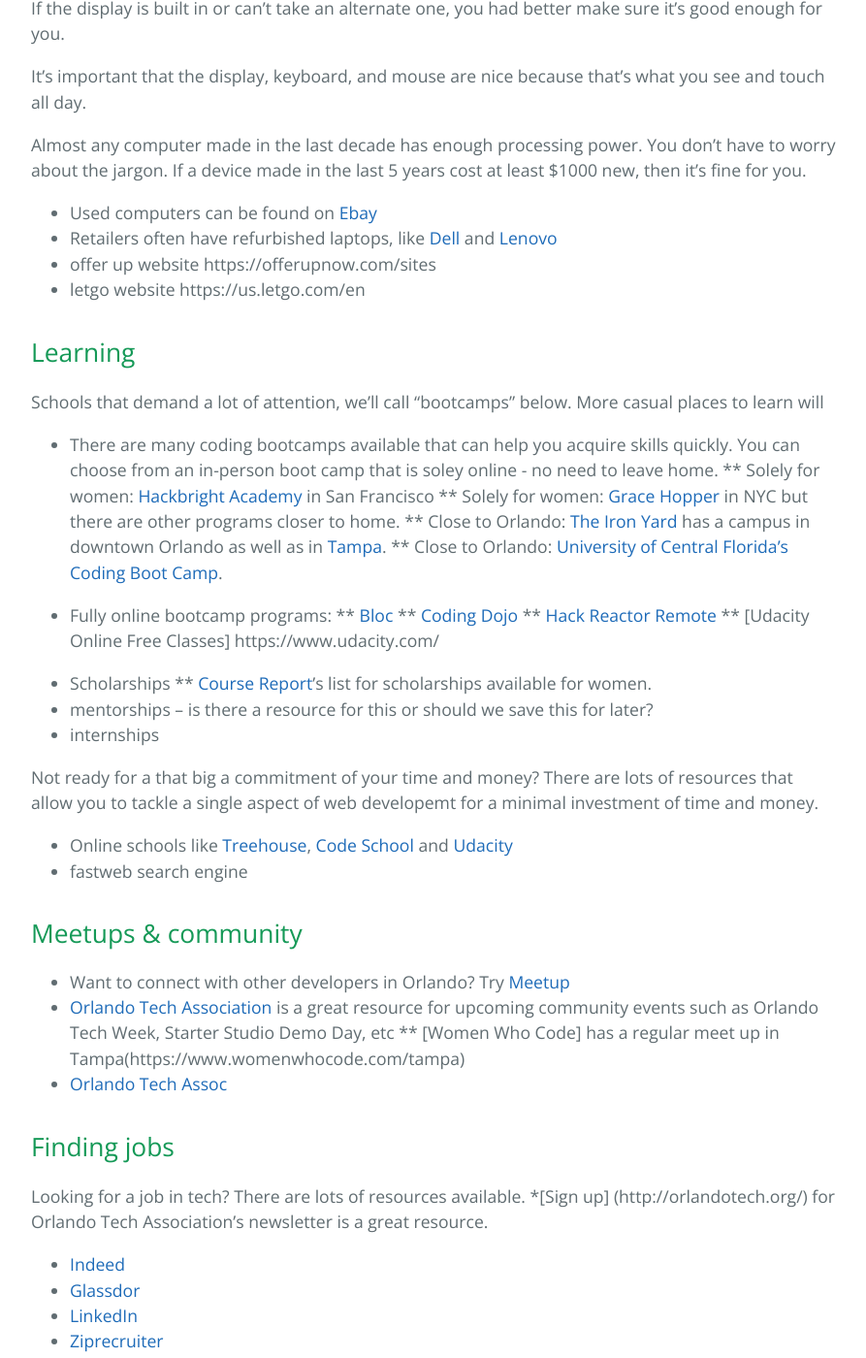
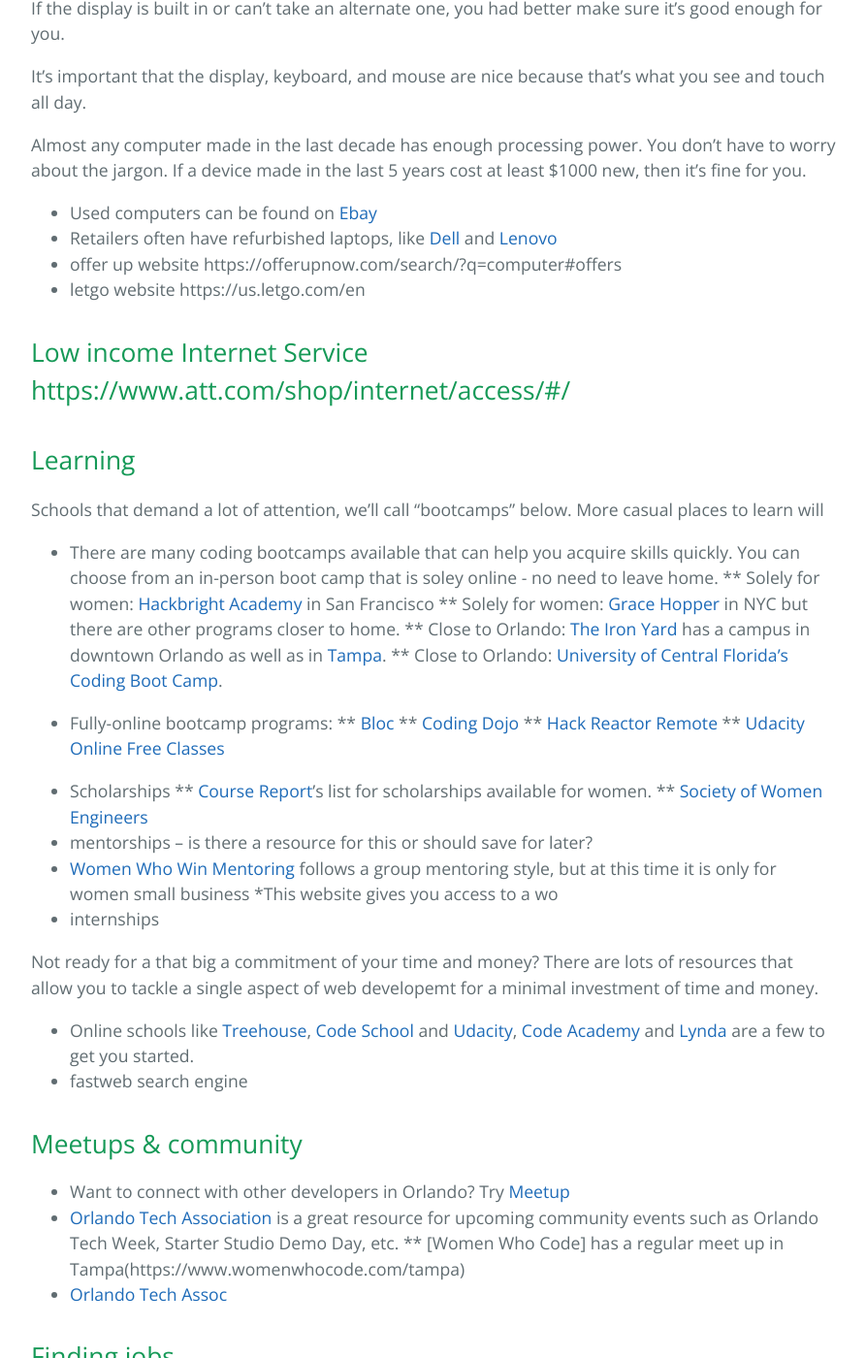
Before and after one commit to chadmiller/ladydev-info, a Jekyll site: the page built from index.md, in a window 1280 px wide and 1400 px high, scrolled down 651 px. Shown: the whole window at 97% size, without its empty margins (192-1085 px from the left). Built offline with Jekyll 4.4.1, drawn with Linux system fonts in a browser that asks for light colours; nearby versions of some CDN libraries; library files that are not in the unit come from our copies.

Commit message:
Update index.md

```diff
--- a/index.md
+++ b/index.md
@@ -17,8 +17,10 @@
 
 * Used computers can be found on [Ebay](http://ebay.com)
 * Retailers often have refurbished laptops, like [Dell](https://www.dellrefurbished.com/) and [Lenovo](http://outlet.lenovo.com/)
-* offer up  website https://offerupnow.com/sites
+* offer up  website https://offerupnow.com/search/?q=computer#offers
 * letgo website https://us.letgo.com/en
+
+## Low income Internet Service https://www.att.com/shop/internet/access/#/
 
 ## Learning
 
@@ -30,25 +32,28 @@
 ** Close to Orlando: [The Iron Yard](https://www.theironyard.com/locations/orlando.html) has a campus in downtown Orlando as well as in [Tampa](https://www.theironyard.com/locations/tampa-bay.html).
 ** Close to Orlando: [University of Central Florida's Coding Boot Camp](https://codingbootcamp.ce.ucf.edu/).
 
-* Fully online bootcamp programs:
+* Fully-online bootcamp programs:
 ** [Bloc](https://www.bloc.io/web-developer-career-bootcamp)
 ** [Coding Dojo](http://www.codingdojo.com/)
 ** [Hack Reactor Remote](http://www.hackreactor.com/remote/)
-** [Udacity Online Free Classes] https://www.udacity.com/
+** [Udacity Online Free Classes](https://www.udacity.com/)
 
 * Scholarships
 ** [Course Report](https://www.coursereport.com/blog/bootcamp-scholarships-for-women-a-comprehensive-list)'s list for scholarships available for women.
-* mentorships -- is there a resource for this or should we save this for later?
+** [Society of Women Engineers](http://societyofwomenengineers.swe.org/scholarships)
+* mentorships -- is there a resource for this or should save for later?
+* [Women Who Win Mentoring](http://nawboorlando.org/calendar/2017/2/16/women-who-win-mentoring) follows a group mentoring style, but at this time it is only for women small business
+*This website gives you access to a wo
 * internships
 
 
 Not ready for a that big a commitment of your time and money? There are lots of resources that allow you to tackle a single aspect of web developemt for a minimal investment of time and money.
-* Online schools like [Treehouse](https://teamtreehouse.com/join/start-trial?utm_source=google&campaign=105062766&utm_term=&cid=1027&gclid=Cj0KEQjwkdHABRCHiZ2gs6yGh50BEiQAA91WllZo9pRns_R6jrOkuGZUsjLuxt2OHLH_3wTEMeWFr5YaAv-88P8HAQ), [Code School](https://www.codeschool.com/) and [Udacity](https://www.udacity.com/)
+* Online schools like [Treehouse](https://teamtreehouse.com/join/start-trial), [Code School](https://www.codeschool.com/) and [Udacity](https://www.udacity.com/), [Code Academy](https://www.codecademy.com/learn/web) and [Lynda](https://www.lynda.com/Web-Development-training-tutorials/1471-0.html) are a few to get you started.
 * fastweb search engine
 
 ## Meetups & community
 * Want to connect with other developers in Orlando? Try [Meetup](https://www.meetup.com/)
-* [Orlando Tech Association](http://week.orlandotech.org/events) is a great resource for upcoming community events such as Orlando Tech Week, Starter Studio Demo Day, etc
+* [Orlando Tech Association](http://week.orlandotech.org/events) is a great resource for upcoming community events such as Orlando Tech Week, Starter Studio Demo Day, etc.
 ** [Women Who Code] has a regular meet up in Tampa(https://www.womenwhocode.com/tampa)
 * [Orlando Tech Assoc](http://orlandotech.org/)
 
```
